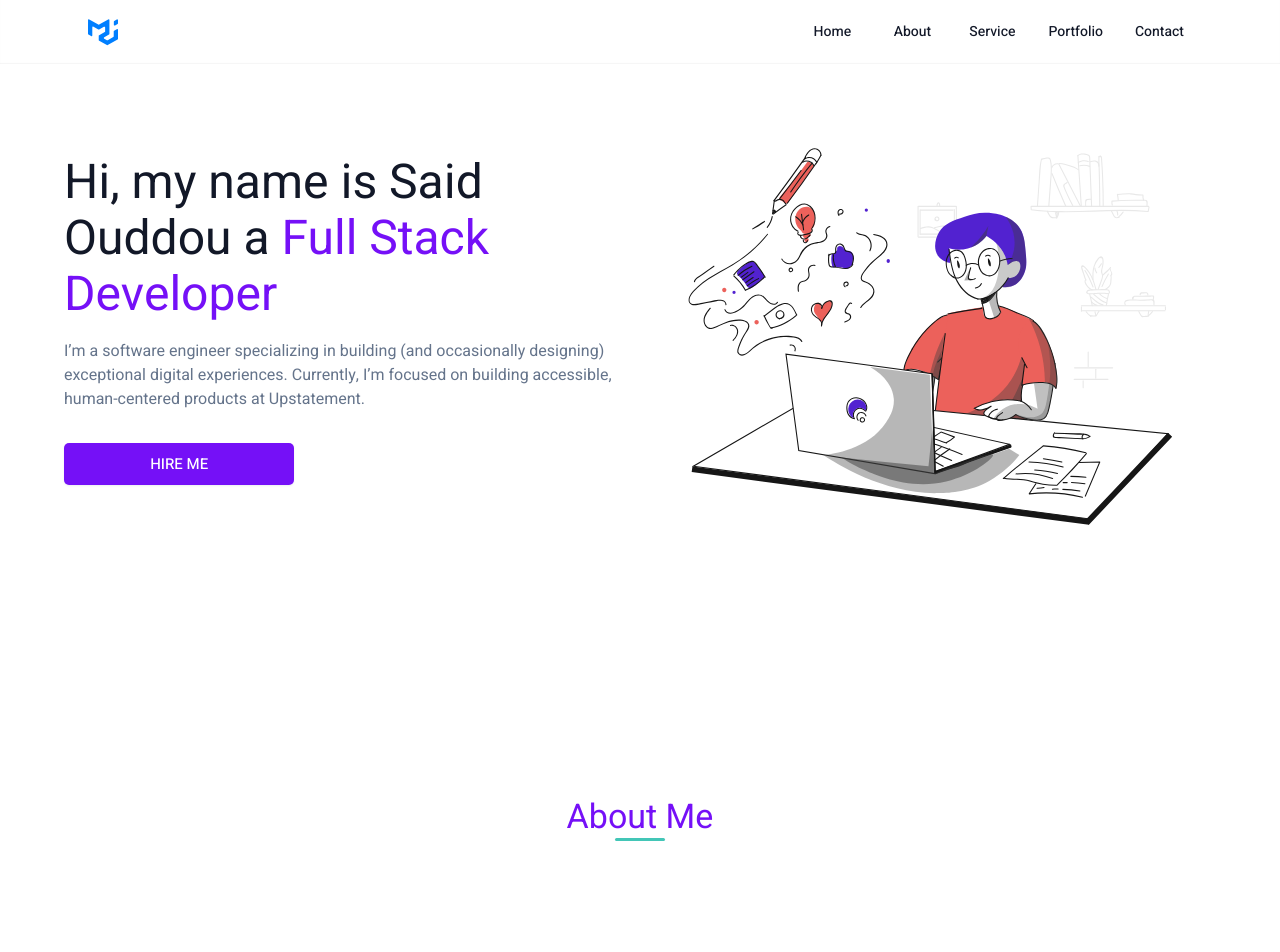
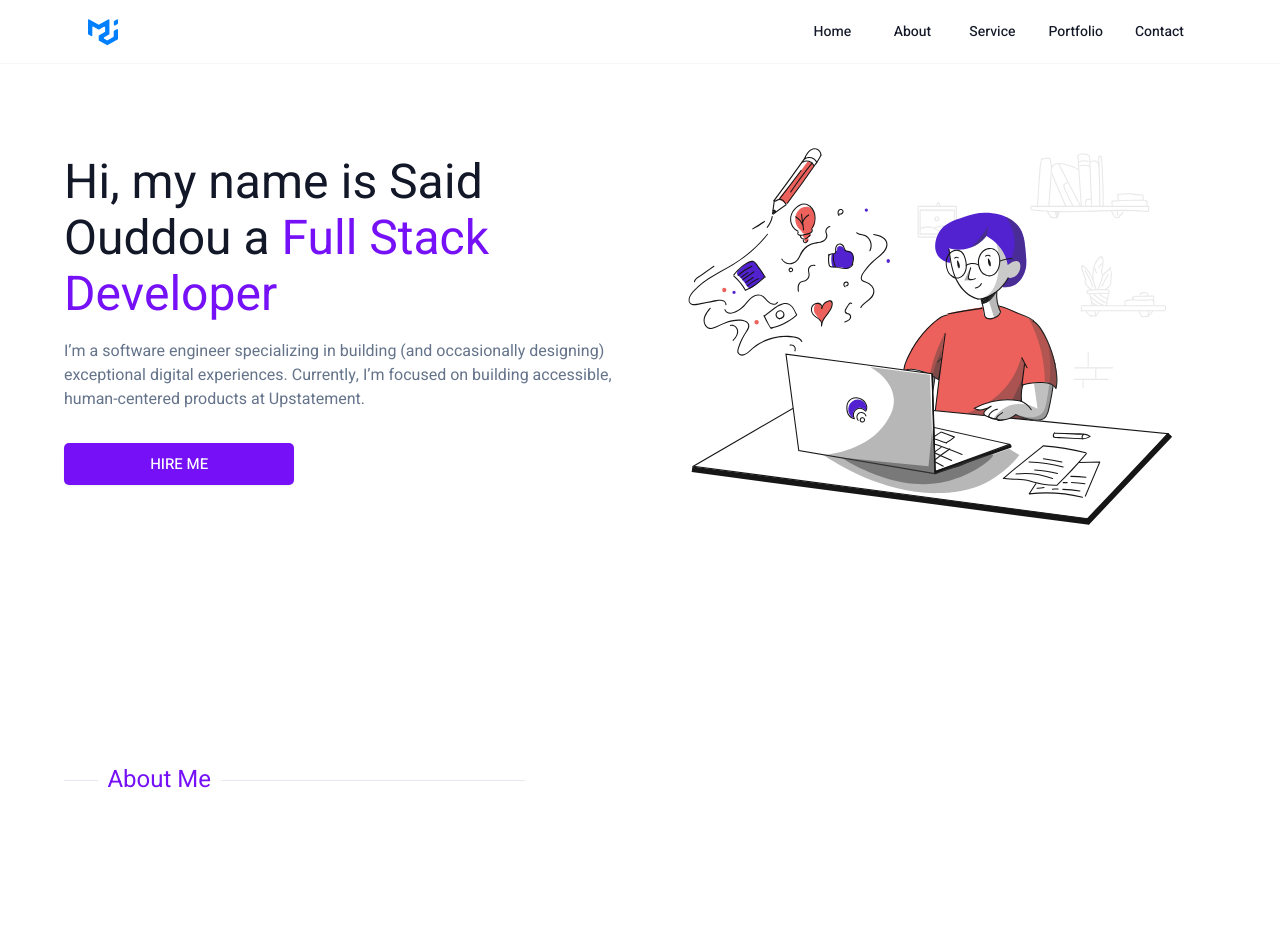
Before and after one commit to saidoud/portfolio-nextjs, a Next.js app: page / in a window 1280 px wide. Shown: the top 952 px of the page. Built offline with nearby package versions, Linux system fonts and the light colour scheme.

Commit message:
header section

```diff
--- a/src/components/ui-components/HeaderSection.tsx
+++ b/src/components/ui-components/HeaderSection.tsx
@@ -8,20 +8,12 @@ interface HeaderSectionProps {
 
 function HeaderSection({ title }: HeaderSectionProps) {
     return (
-        <Container maxWidth="xs" sx={{ textAlign: 'center', my: 4 }}>
-            <Typography component="p" variant="h4">
-                <GradientText>{title}</GradientText>
-            </Typography>
-            <Box
-                sx={(theme) => ({
-                    display: 'block',
-                    height: 3,
-                    borderRadius: 6,
-                    width: 50,
-                    mx: 'auto',
-                    backgroundColor: theme.palette.success.light
-                })}
-            />
+        <Container>
+            <Divider textAlign="left" sx={{ width: { xs: '70%', md: '40%' } }}>
+                <Typography component="p" variant="h5" align="center" color="primary">
+                    {title}
+                </Typography>
+            </Divider>
         </Container>
     );
 }
```
